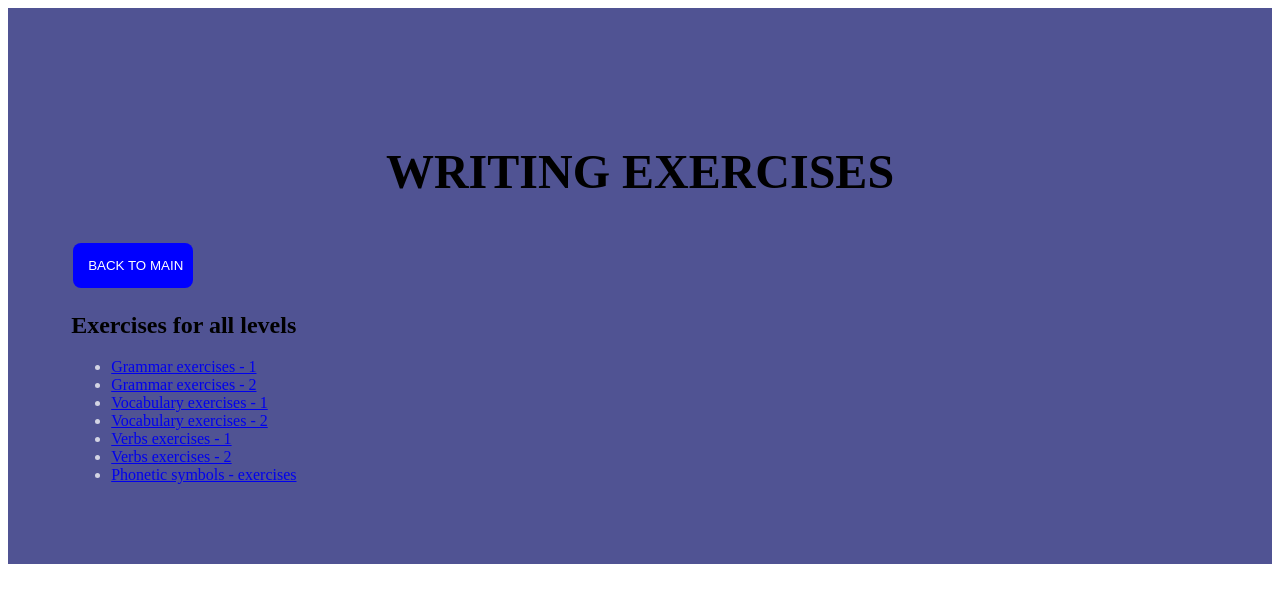
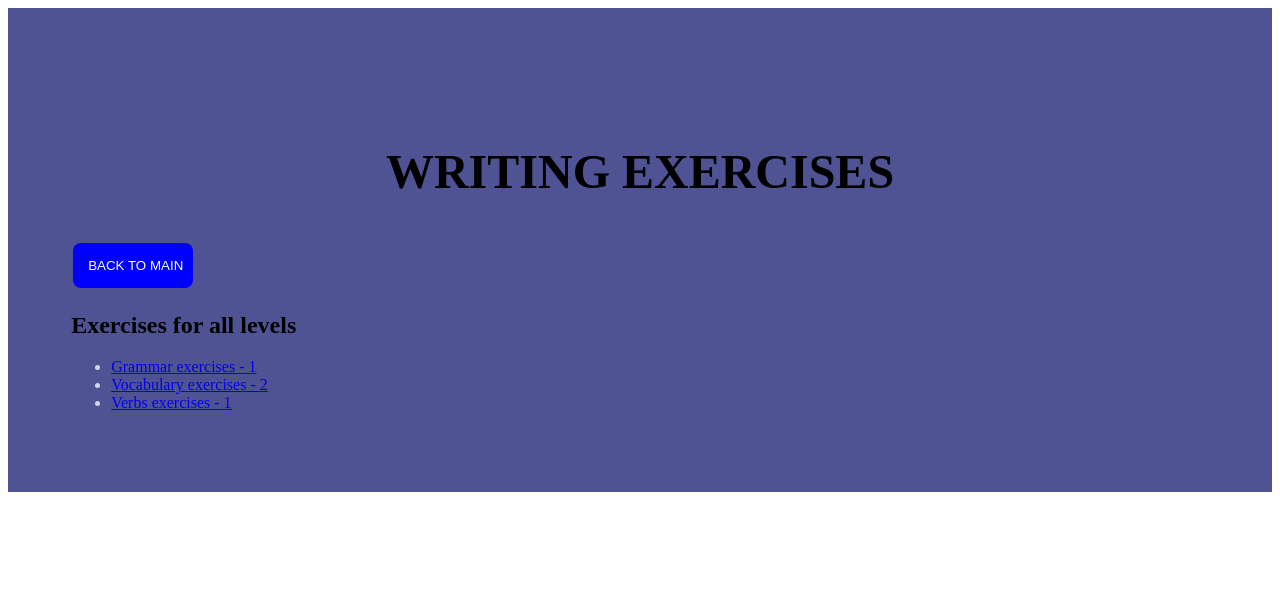
Before and after one commit to pablofontanessi/IngWeb2022_Majluf_Carignano_Fontanessi, a Django app: page /writing in a window 1280 px wide. Shown: the top 603 px of the page. Run offline with Django 4.2, Linux system fonts and the light colour scheme; a user stored in the database is signed in.

Commit message:
elimino pantallas
elimino pantallas que links a paginas que no vamos a usar

```diff
--- a/englishwebsite/englishwebsite_app/templates/grammar-exercises.html
+++ b/englishwebsite/englishwebsite_app/templates/grammar-exercises.html
@@ -19,7 +19,6 @@
 			<ul>
                 <li><a href="alphabet-exercises">Alphabet</a></li>
                 <li><a href="articles-exercises">Articles: a / an / the</a></li>
-                <li><a href="any_some-exercises">Any / some - indefinite</a></li>
             </ul>
 	</section>
 </body>
--- a/englishwebsite/englishwebsite_app/templates/writing.html
+++ b/englishwebsite/englishwebsite_app/templates/writing.html
@@ -20,12 +20,8 @@
 				<h2>Exercises for all levels </h2>
 				<ul>
 				  <li><a href="grammar-exercises">Grammar exercises - 1</a></li>
-				  <li><a href="https://agendaweb.org/grammar-exercises-2.html">Grammar exercises - 2</a></li>
-				  <li><a href="https://agendaweb.org/vocabulary-exercises.html">Vocabulary exercises - 1</a></li>
 				  <li><a href="https://agendaweb.org/vocabulary-exercises-2.html">Vocabulary exercises - 2</a></li>
 				  <li><a href="https://agendaweb.org/verbs-exercises.html">Verbs exercises - 1</a></li>
-				  <li><a href="https://agendaweb.org/verbs-exercises-2.html">Verbs exercises - 2</a></li>
-				  <li><a href="https://agendaweb.org/phonetic.html">Phonetic symbols - exercises</a></li>
 		</div>
 	</section>
 </body>
```
